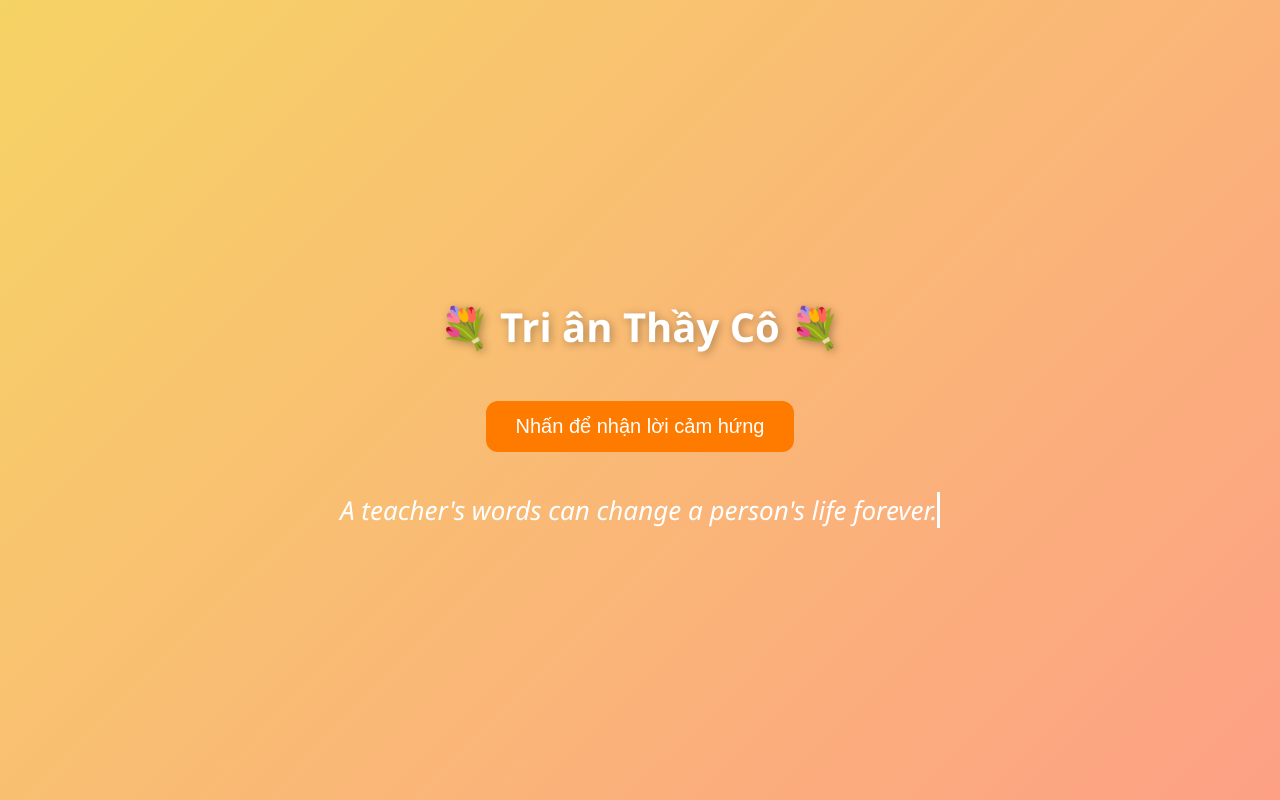
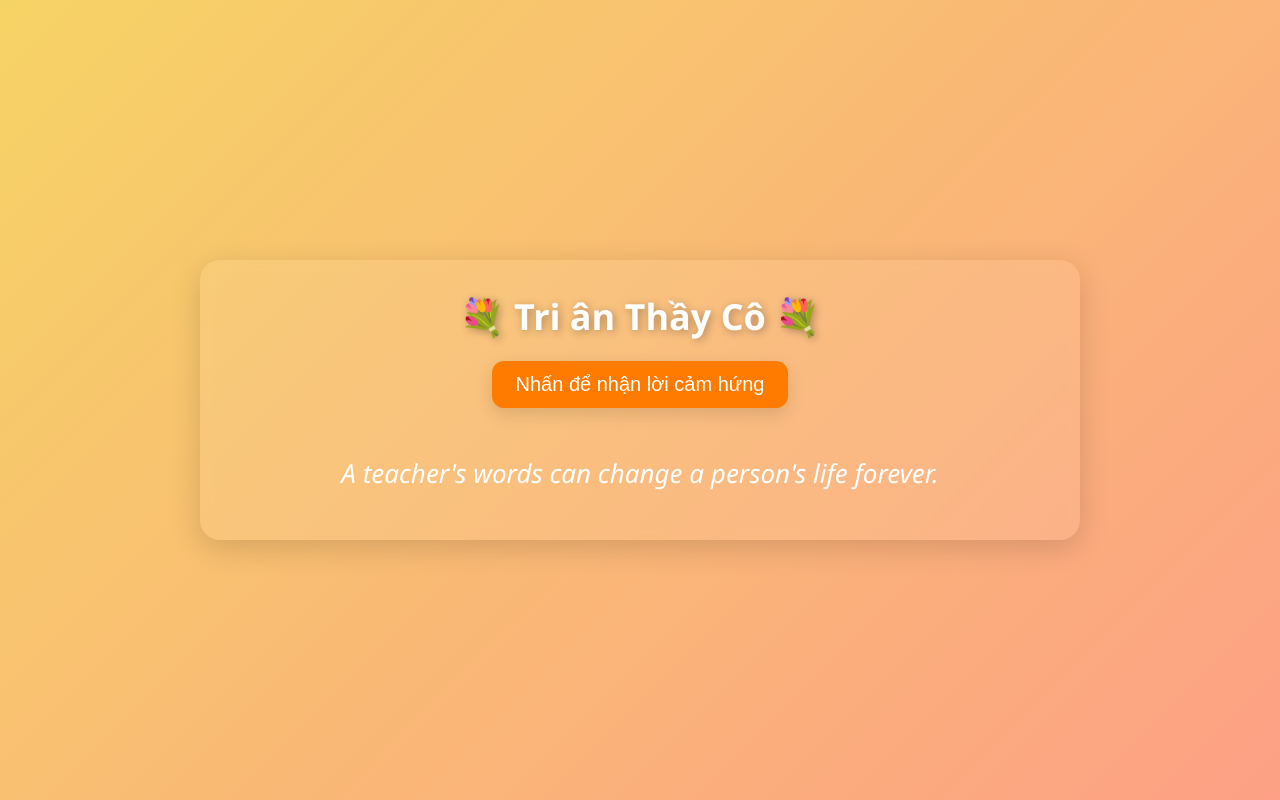
Before and after one commit to Zomsimp/Webcode, a plain HTML site: page index.html in a window 1280 px wide. Both pictures are taken after a click on the button "Nhấn để nhận lời cảm hứng". Drawn offline with Linux system fonts and the light colour scheme.

Commit message:
Update index.html

```diff
--- a/index.html
+++ b/index.html
@@ -1,109 +1,121 @@
 <!DOCTYPE html>
 <html lang="vi">
 <head>
-  <meta charset="UTF-8">
-  <meta name="viewport" content="width=device-width, initial-scale=1.0">
+  <meta charset="UTF-8" />
+  <meta name="viewport" content="width=device-width, initial-scale=1.0" />
   <title>Lời tri ân Thầy Cô</title>
   <style>
+    :root{
+      --bg1: #f6d365;
+      --bg2: #fda085;
+      --accent: #ff7b00;
+      --accent-light: #ff9d3a;
+      --text: #fff;
+      --radius: 14px;
+    }
+
+    * { box-sizing: border-box; }
+
     body {
-      font-family: "Segoe UI", sans-serif;
-      background: linear-gradient(135deg, #f6d365 0%, #fda085 100%);
+      margin: 0;
+      min-height: 100vh;
       display: flex;
-      flex-direction: column;
       align-items: center;
       justify-content: center;
-      height: 100vh;
-      margin: 0;
-      color: #333;
-      overflow: hidden;
+      font-family: "Segoe UI", Roboto, sans-serif;
+      background: linear-gradient(135deg, var(--bg1), var(--bg2));
+      padding: 20px;
+    }
+
+    .card {
+      width: 100%;
+      max-width: 880px;
+      background: rgba(255,255,255,0.08);
+      backdrop-filter: blur(6px);
+      padding: 32px;
+      border-radius: 20px;
+      text-align: center;
+      box-shadow: 0 8px 30px rgba(0,0,0,0.15);
     }
 
     h1 {
-      color: #fff;
-      font-size: 40px;
+      color: var(--text);
+      margin: 0 0 20px;
+      font-size: clamp(24px, 4vw, 36px);
       text-shadow: 2px 2px 8px rgba(0,0,0,0.3);
-      animation: fadeDown 1s ease forwards;
+    }
+
+    button {
+      background-color: var(--accent);
+      color: var(--text);
+      border: none;
+      padding: 12px 24px;
+      font-size: clamp(16px, 3vw, 20px);
+      border-radius: 12px;
+      cursor: pointer;
+      transition: 0.25s;
+      box-shadow: 0 6px 18px rgba(0,0,0,0.12);
+    }
+
+    button:hover {
+      background-color: var(--accent-light);
+      transform: scale(1.07);
+    }
+
+    #message {
+      margin-top: 30px;
+      line-height: 1.5;
+      color: var(--text);
+      font-size: clamp(18px, 3.6vw, 26px);
+      font-style: italic;
+      min-height: 70px;
+      display: flex;
+      justify-content: center;
+      align-items: center;
+      padding: 12px 20px;
+      word-break: break-word;
+      overflow-wrap: anywhere;
+    }
+
+    .visible {
+      animation: popIn .42s ease forwards;
       opacity: 0;
     }
 
-    @keyframes fadeDown {
-      from { opacity: 0; transform: translateY(-30px); }
-      to { opacity: 1; transform: translateY(0); }
+    @keyframes popIn {
+      from { opacity: 0; transform: scale(.96) translateY(6px); }
+      to   { opacity: 1; transform: scale(1) translateY(0); }
     }
 
-    button {
-      background-color: #ff7b00;
-      color: white;
-      border: none;
-      padding: 14px 30px;
-      border-radius: 12px;
-      cursor: pointer;
-      font-size: 20px;
-      transition: 0.3s;
-      margin-top: 20px;
-      animation: fadeUp 1.2s ease forwards;
-      opacity: 0;
-    }
-
-    button:hover {
-      background-color: #ff9d3a;
-      transform: scale(1.1) rotate(-1deg);
-      box-shadow: 0 0 15px rgba(255, 255, 255, 0.7);
-    }
-
-    @keyframes fadeUp {
-      from { opacity: 0; transform: translateY(30px); }
-      to { opacity: 1; transform: translateY(0); }
-    }
-
-    #message {
-      margin-top: 40px;
-      font-size: 26px;
-      color: white;
-      font-style: italic;
-      text-align: center;
-      max-width: 600px;
-      opacity: 0;
-      transform: scale(0.9);
-    }
-
-    /* Hiệu ứng hiện thông điệp */
-    #message.show {
-      animation: popIn 0.6s ease forwards;
-    }
-
-    @keyframes popIn {
-      0% { opacity: 0; transform: scale(0.8); }
-      60% { opacity: 1; transform: scale(1.05); }
-      100% { opacity: 1; transform: scale(1); }
-    }
-
-    /* Hiệu ứng gõ chữ */
-    .typing {
-      border-right: 3px solid white;
-      white-space: nowrap;
-      overflow: hidden;
-      width: 0;
-      animation: typing 3s steps(40, end) forwards,
-                 blink 0.6s step-end infinite;
-    }
-
-    @keyframes typing {
-      from { width: 0; }
-      to { width: 100%; }
+    /* Gạch nháy khi đang gõ */
+    .caret::after{
+      content: "";
+      display: inline-block;
+      width: 2px;
+      height: 1em;
+      background: white;
+      margin-left: 4px;
+      animation: blink 1s steps(1) infinite;
+      vertical-align: middle;
     }
 
     @keyframes blink {
-      from, to { border-color: transparent; }
-      50% { border-color: white; }
+      50% { opacity: 0; }
     }
 
+    @media (max-width: 480px) {
+      .card { padding: 20px; }
+      #message { padding: 10px; }
+    }
   </style>
 </head>
+
 <body>
-  <h1>💐 Tri ân Thầy Cô 💐</h1>
-  <button onclick="showMessage()">Nhấn để nhận lời cảm hứng</button>
-  <div id="message"></div>
+  <div class="card">
+    <h1>💐 Tri ân Thầy Cô 💐</h1>
+    <button onclick="showMessage()">Nhấn để nhận lời cảm hứng</button>
+    <div id="message"></div>
+  </div>
 
   <script>
     const quotes = [
@@ -119,28 +131,37 @@
       "A teacher's words can change a person's life forever."
     ];
 
+    let typing = false;
+    let timer = null;
+
+    function typeText(text) {
+      const msg = document.getElementById("message");
+      msg.textContent = "";
+      msg.classList.remove("visible");
+      msg.classList.add("caret");
+
+      let i = 0;
+      typing = true;
+
+      function step() {
+        if (i < text.length) {
+          msg.textContent += text[i++];
+          timer = setTimeout(step, 25 + Math.random() * 35);
+        } else {
+          typing = false;
+          msg.classList.remove("caret");
+          msg.classList.add("visible");
+        }
+      }
+
+      step();
+    }
+
     function showMessage() {
-      const msg = document.getElementById("message");
+      if (typing) return;
 
-      // Reset hiệu ứng
-      msg.classList.remove("show");
-      msg.innerHTML = "";
-      msg.style.opacity = "1";
-
-      // Lấy câu ngẫu nhiên
-      const quote = quotes[Math.floor(Math.random() * quotes.length)];
-
-      // Tạo hiệu ứng đánh máy
-      const span = document.createElement("span");
-      span.classList.add("typing");
-      span.textContent = quote;
-
-      msg.appendChild(span);
-
-      // Thêm hiệu ứng pop-in
-      setTimeout(() => {
-        msg.classList.add("show");
-      }, 10);
+      const random = quotes[Math.floor(Math.random() * quotes.length)];
+      typeText(random);
     }
   </script>
 </body>
```
